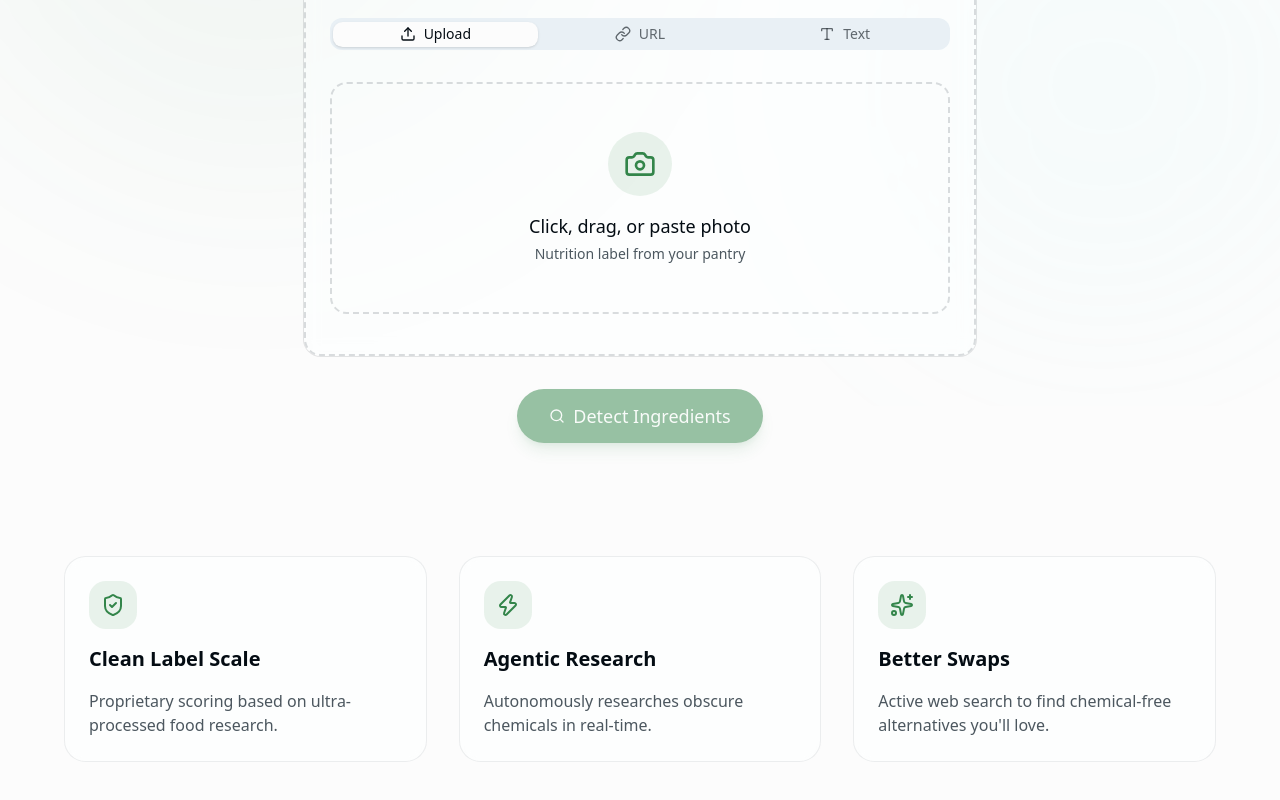
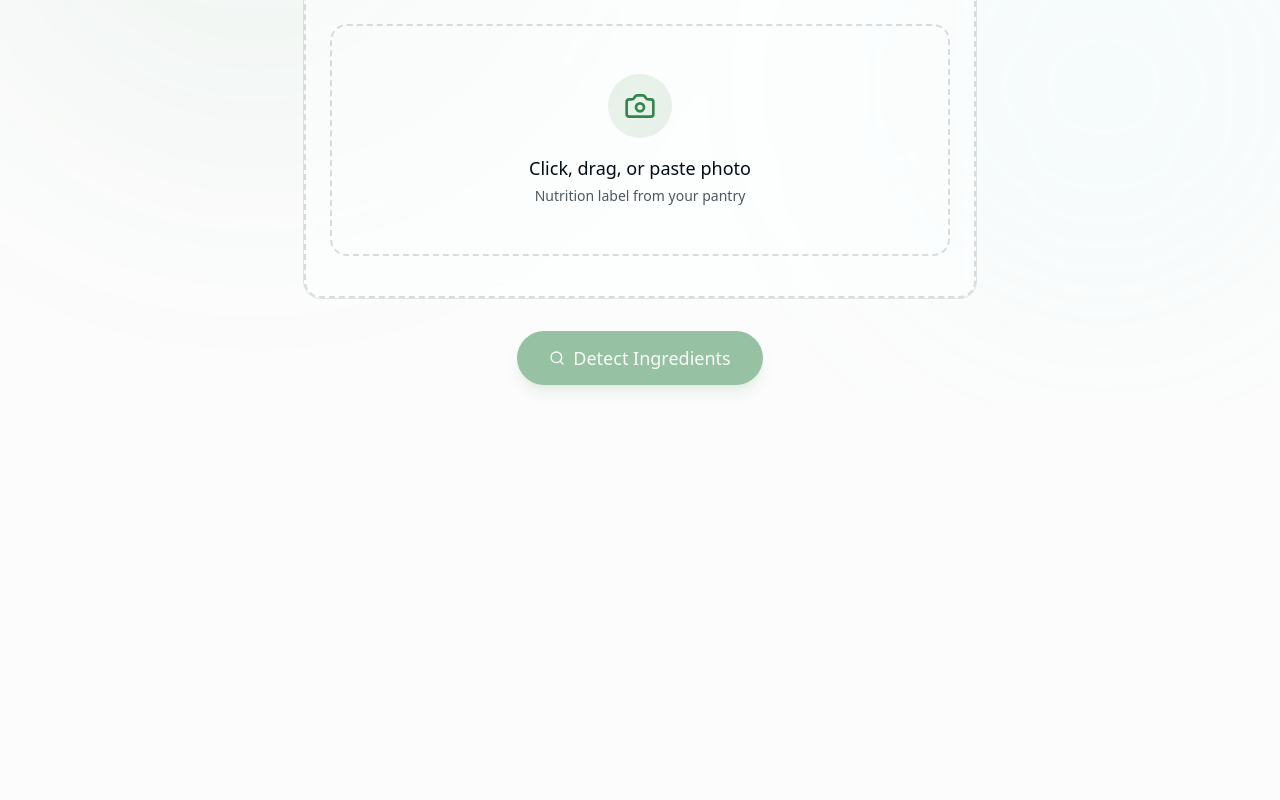
Before and after one commit to Sidharth-e/cleanlabel.ai, a Next.js app: page / in a window 1280 px wide. Shown: the part 394-1194 px from the top of the page. After the commit the page ends 876 px from the top, so only its background shows below. Built offline with nearby package versions, Linux system fonts and the light colour scheme.

Commit message:
refactor: remove hero badge and feature grid section from landing page

```diff
--- a/src/app/page.tsx
+++ b/src/app/page.tsx
@@ -7,10 +7,6 @@ export default function Home() {
       <div className="max-w-6xl mx-auto space-y-16 relative z-10">
         {/* Hero Header */}
         <div className="text-center space-y-6 max-w-3xl mx-auto">
-          <div className="inline-flex items-center gap-2 px-4 py-1.5 rounded-full bg-primary/10 border border-primary/20 text-primary text-sm font-medium animate-in fade-in slide-in-from-bottom-3 duration-1000">
-            <Sparkles className="w-4 h-4" />
-            <span>AI-Powered Ingredient Detective</span>
-          </div>
           <h1 className="text-5xl md:text-7xl font-bold tracking-tight text-foreground animate-in fade-in slide-in-from-bottom-4 duration-1000 delay-100">
             Decipher Your <span className="text-primary">Label.</span>
           </h1>
@@ -24,28 +20,6 @@ export default function Home() {
         <div className="animate-in fade-in slide-in-from-bottom-6 duration-1000 delay-300">
           <MainContent />
         </div>
-
-        {/* Features Grid */}
-        <div className="grid md:grid-cols-3 gap-8 pt-12">
-          <FeatureCard
-            icon={<ShieldCheck className="w-6 h-6 text-primary" />}
-            title="Clean Label Scale"
-            description="Proprietary scoring based on ultra-processed food research."
-            delay="delay-400"
-          />
-          <FeatureCard
-            icon={<Zap className="w-6 h-6 text-primary" />}
-            title="Agentic Research"
-            description="Autonomously researches obscure chemicals in real-time."
-            delay="delay-500"
-          />
-          <FeatureCard
-            icon={<Sparkles className="w-6 h-6 text-primary" />}
-            title="Better Swaps"
-            description="Active web search to find chemical-free alternatives you'll love."
-            delay="delay-600"
-          />
-        </div>
       </div>
 
       {/* Background decoration */}
@@ -56,15 +30,3 @@ export default function Home() {
     </main>
   );
 }
-
-function FeatureCard({ icon, title, description, delay }: { icon: React.ReactNode, title: string, description: string, delay: string }) {
-  return (
-    <div className={`p-6 rounded-2xl bg-card/30 border border-muted-foreground/10 backdrop-blur-sm space-y-4 animate-in fade-in slide-in-from-bottom-4 duration-1000 ${delay}`}>
-      <div className="p-3 w-fit rounded-xl bg-primary/10">
-        {icon}
-      </div>
-      <h3 className="text-xl font-semibold text-foreground">{title}</h3>
-      <p className="text-muted-foreground">{description}</p>
-    </div>
-  );
-}
```
